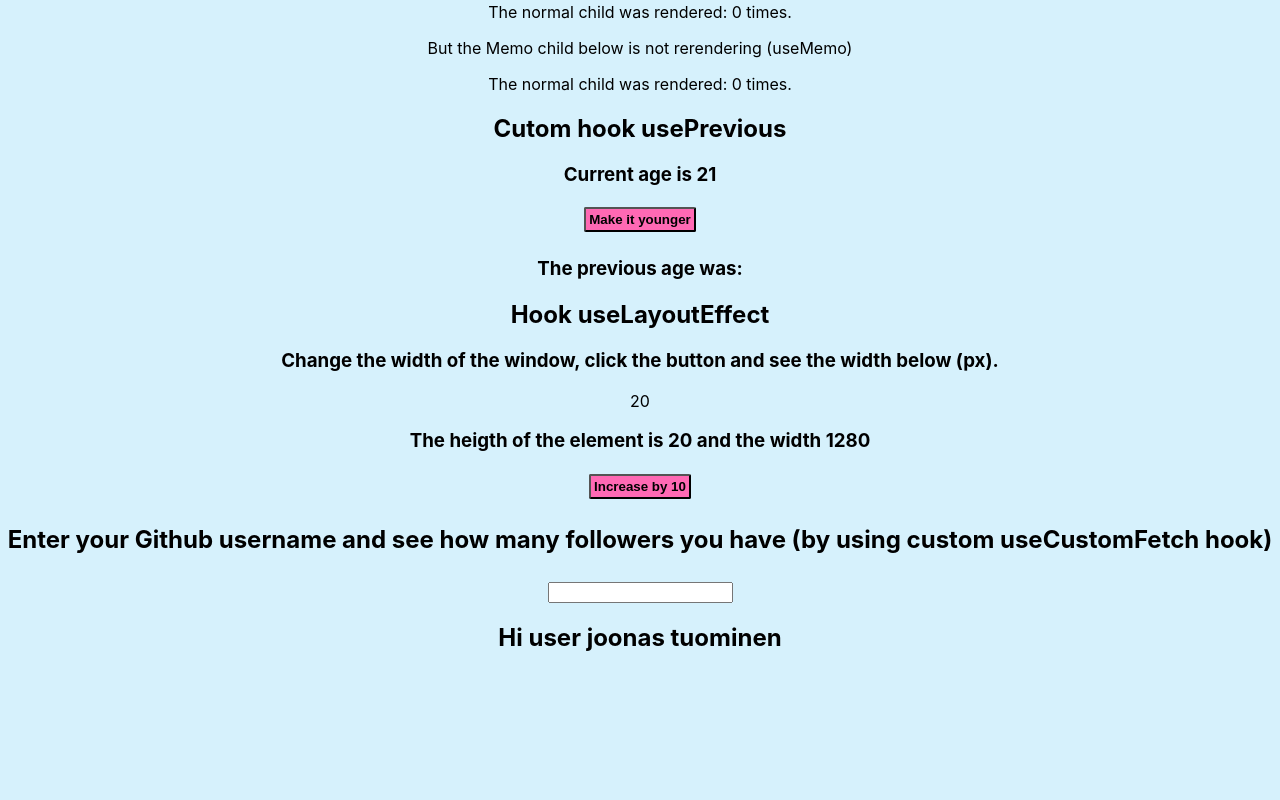
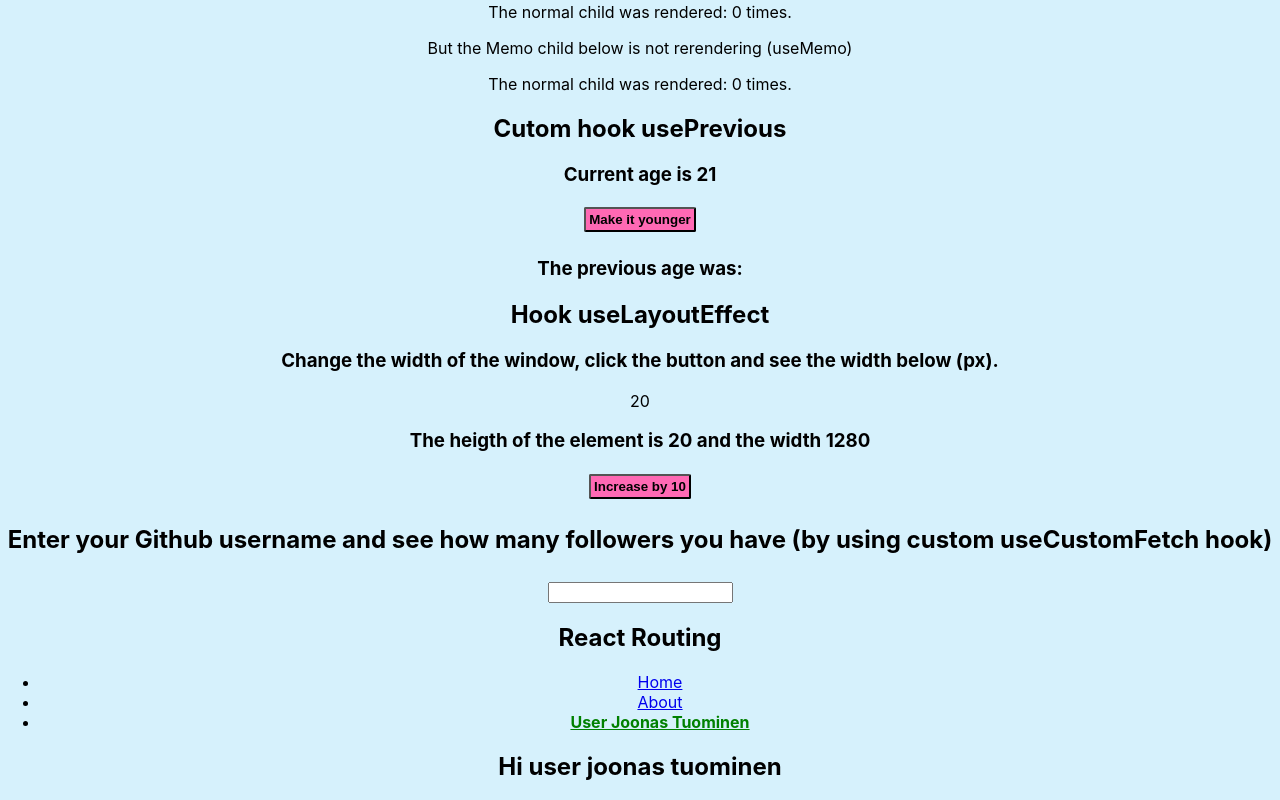
Before and after one commit to veronika333/practicing-react-hooks, a React (Create React App) app: page /user/joonas/tuominen in a window 1280 px wide. Shown: the part 2924-3724 px from the top of the page. Before the commit the page ends 3596 px from the top, so only its background shows below. Built offline with nearby package versions, Linux system fonts and the light colour scheme; no server answers.

Commit message:
links added

```diff
--- a/src/App.scss
+++ b/src/App.scss
@@ -69,3 +69,7 @@ body {
 width: 300px;
 justify-content: space-between;
 }
+.active-link {
+  color: green;
+  font-weight: bold;
+}
--- a/src/componnents/RoutingOne.js
+++ b/src/componnents/RoutingOne.js
@@ -1,13 +1,19 @@
 import React from 'react';
-import { BrowserRouter, Route } from 'react-router-dom';
+import { BrowserRouter, Route, Link, NavLink } from 'react-router-dom';
 import AboutPage from "../pages/AboutPage";
 
 const RoutingOne = () => {
     return (
         <BrowserRouter>
         <div>
+            <h2>React Routing</h2>
+            <ul>
+                <li><NavLink to="/home" exact activeClassName="active-link">Home</NavLink></li>
+                <li><NavLink to="/about" exact activeClassName="active-link">About</NavLink></li>
+                <li><NavLink to="/user/joonas/tuominen" exact activeClassName="active-link">User Joonas Tuominen</NavLink></li>
+            </ul>
 <Route path="/home" exact render={() => {
-    return (<div>Hi! It's a home page</div>)
+    return (<h2>Hi! It's a home page</h2>)
 }} />
 
 <Route path="/about" exact component={AboutPage} />
```
